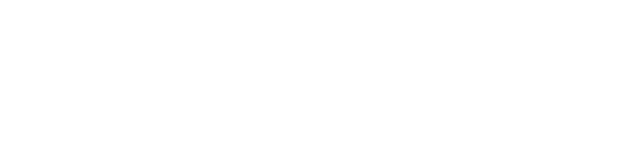
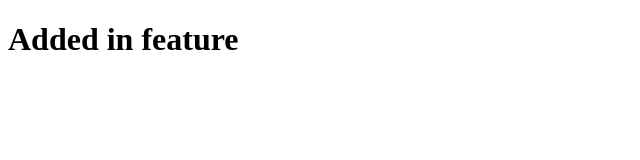
Before and after one commit to bhagesh-github/git-demo, a plain HTML site: page index.html in a window 1280 px wide. Shown: the whole page, without its empty margins (0-640 px from the left). Drawn offline with Linux system fonts and the light colour scheme.

Commit message:
initial branch commit

```diff
--- a/index.html
+++ b/index.html
@@ -4,6 +4,6 @@
 	<title>Git Tutorial</title>
 </head>
 <body>
-
+<h1>Added in feature</h1>
 </body>
 </html>
```
